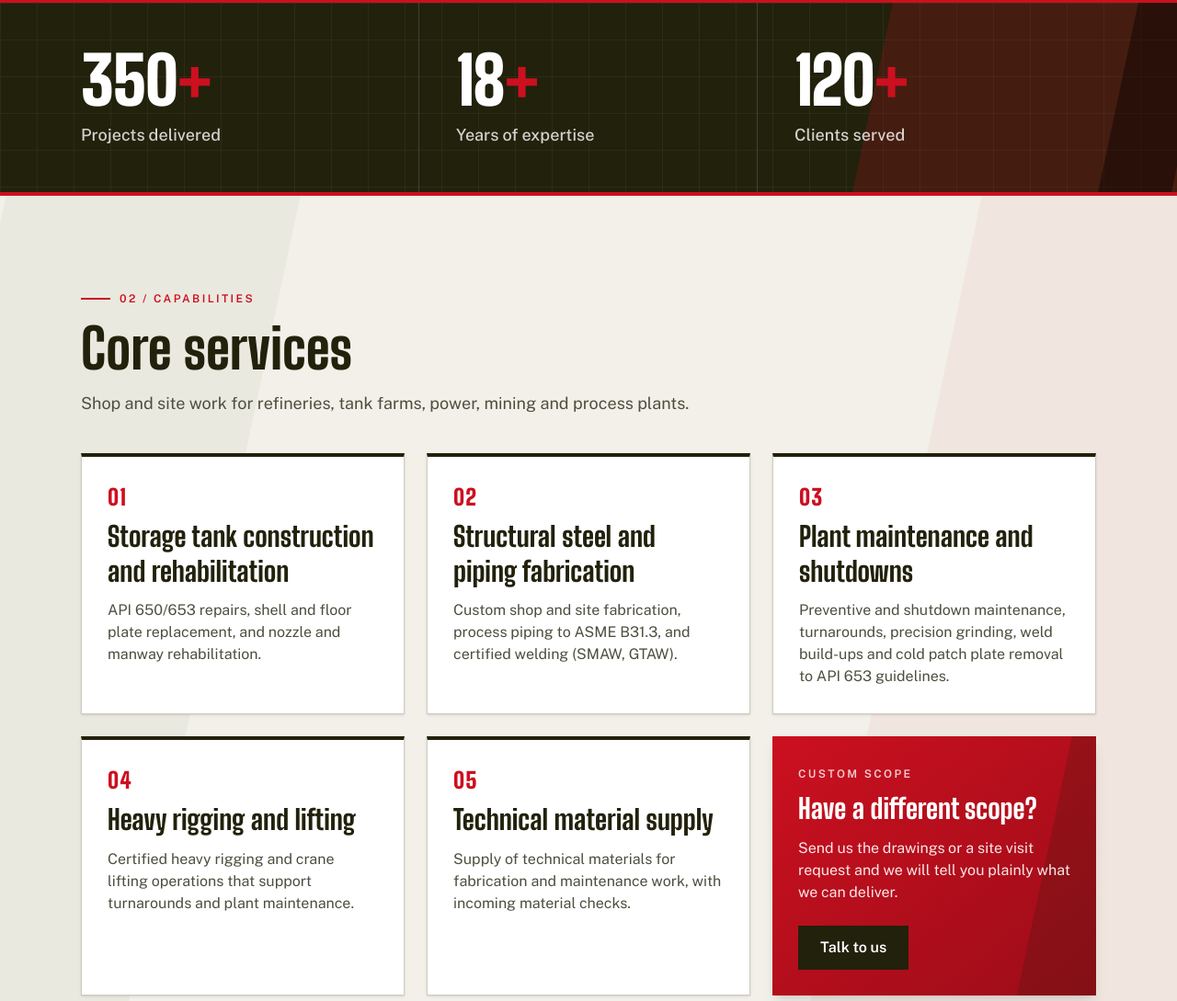
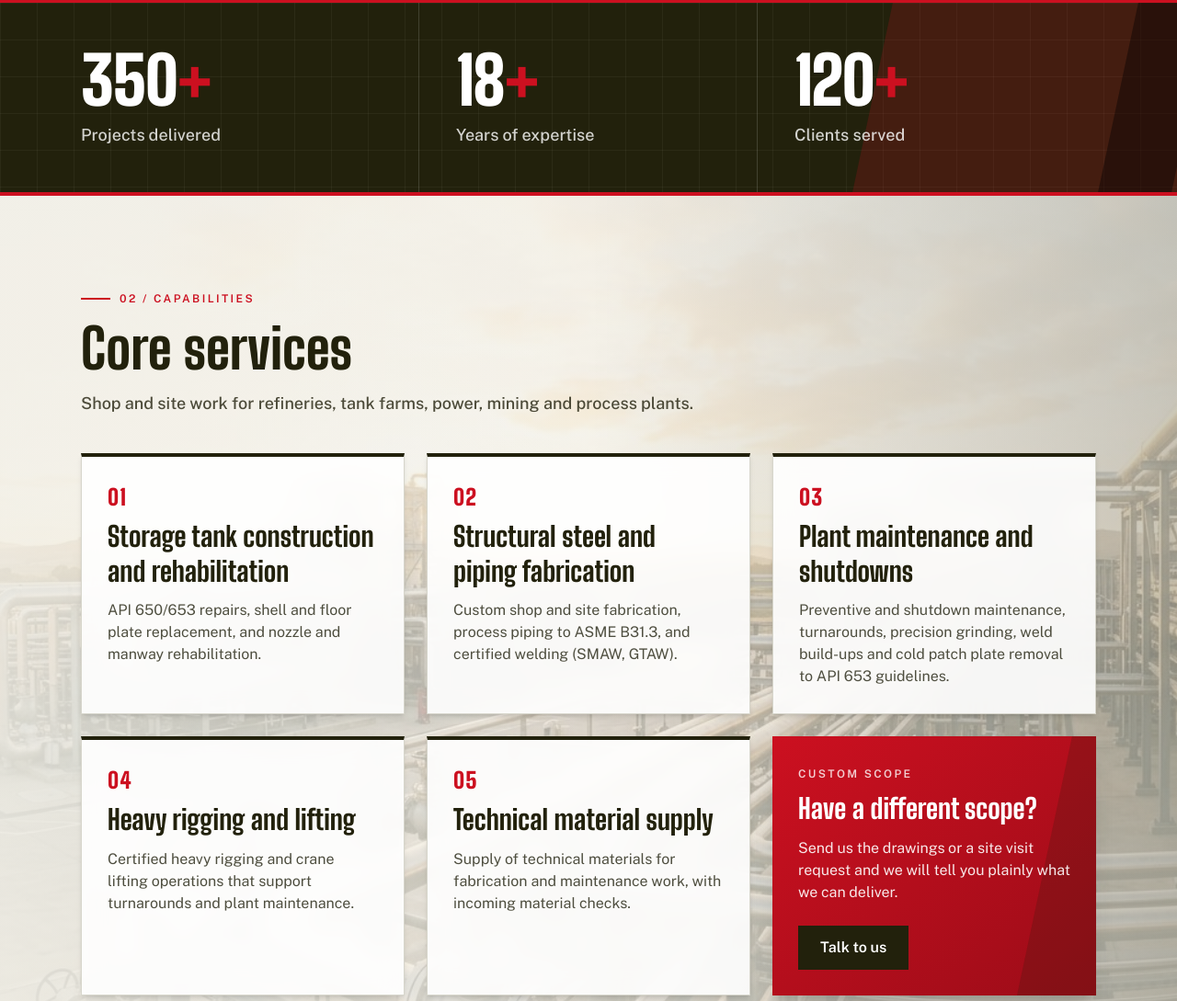
Before and after one commit to althafn7/north-star-website, an Astro site: page / in a window 1280 px wide. Shown: the part 1721-2810 px from the top of the page at 92% size. Built offline with nearby package versions, Linux system fonts and the light colour scheme; Astro itself is replaced by a stand-in of ours.

Commit message:
Blend golden-hour industrial engineering photo into Services background

```diff
--- a/src/pages/index.astro
+++ b/src/pages/index.astro
@@ -160,24 +160,31 @@ const clients = [
     </section>
 
     <section id="services" class="relative overflow-hidden bg-cream py-24" data-group>
-      <div class="pointer-events-none absolute -left-24 top-0 h-full w-1/4 -skew-x-12 bg-ink/[0.035]" aria-hidden="true"></div>
-      <div class="pointer-events-none absolute -right-28 top-0 h-full w-1/3 -skew-x-12 bg-flare/[0.045]" aria-hidden="true"></div>
+      <img
+        src="/services-bg.jpg"
+        alt=""
+        aria-hidden="true"
+        loading="lazy"
+        class="pointer-events-none absolute inset-0 h-full w-full object-cover object-center"
+      />
+      <div class="pointer-events-none absolute inset-0 bg-gradient-to-b from-cream/85 via-cream/65 to-cream/82" aria-hidden="true"></div>
+      <div class="pointer-events-none absolute inset-0 bg-gradient-to-r from-cream/65 via-transparent to-ink/20" aria-hidden="true"></div>
       <div class="relative mx-auto max-w-6xl px-6">
         <div data-reveal class="mb-4 inline-flex items-center gap-2.5 text-xs font-semibold uppercase tracking-[0.2em] text-flare">
           <span class="h-0.5 w-8 bg-flare" aria-hidden="true"></span>
           02 / Capabilities
         </div>
         <h2 data-reveal class="font-display text-5xl font-extrabold leading-none sm:text-6xl">Core services</h2>
-        <p data-reveal class="mt-4 max-w-prose text-lg text-mid">Shop and site work for refineries, tank farms, power, mining and process plants.</p>
+        <p data-reveal class="mt-4 max-w-prose text-lg font-medium text-ink/80">Shop and site work for refineries, tank farms, power, mining and process plants.</p>
         <div class="mt-10 grid gap-6 sm:grid-cols-2 lg:grid-cols-3">
           {services.map((s, i) => (
-            <article data-reveal class="group flex flex-col border border-plate border-t-4 border-t-ink bg-white p-7 shadow-sm transition-[translate,border-color,box-shadow] duration-300 hover:-translate-y-1 hover:border-t-flare hover:shadow-lg">
+            <article data-reveal class="group flex flex-col border border-plate/80 border-t-4 border-t-ink bg-white/90 p-7 shadow-md backdrop-blur-md transition-[translate,border-color,box-shadow,background-color] duration-300 hover:-translate-y-1 hover:border-t-flare hover:bg-white hover:shadow-xl">
               <span class="font-display text-2xl font-black tracking-wider text-flare">{String(i + 1).padStart(2, "0")}</span>
               <h3 class="mt-2 font-display text-3xl font-extrabold leading-tight text-ink">{s.t}</h3>
               <p class="mt-3 text-mid">{s.d}</p>
             </article>
           ))}
-          <article data-reveal class="relative flex flex-col justify-between overflow-hidden bg-gradient-to-br from-flare to-flare-deep p-7 text-white shadow-lg">
+          <article data-reveal class="relative flex flex-col justify-between overflow-hidden bg-gradient-to-br from-flare to-flare-deep p-7 text-white shadow-xl">
             <div class="pointer-events-none absolute -right-10 top-0 h-full w-24 -skew-x-12 bg-ink/20" aria-hidden="true"></div>
             <div class="relative">
               <span class="text-xs font-semibold uppercase tracking-[0.2em] text-white/80">Custom scope</span>
```
Also changed, not shown: public/services-bg.jpg (added).
